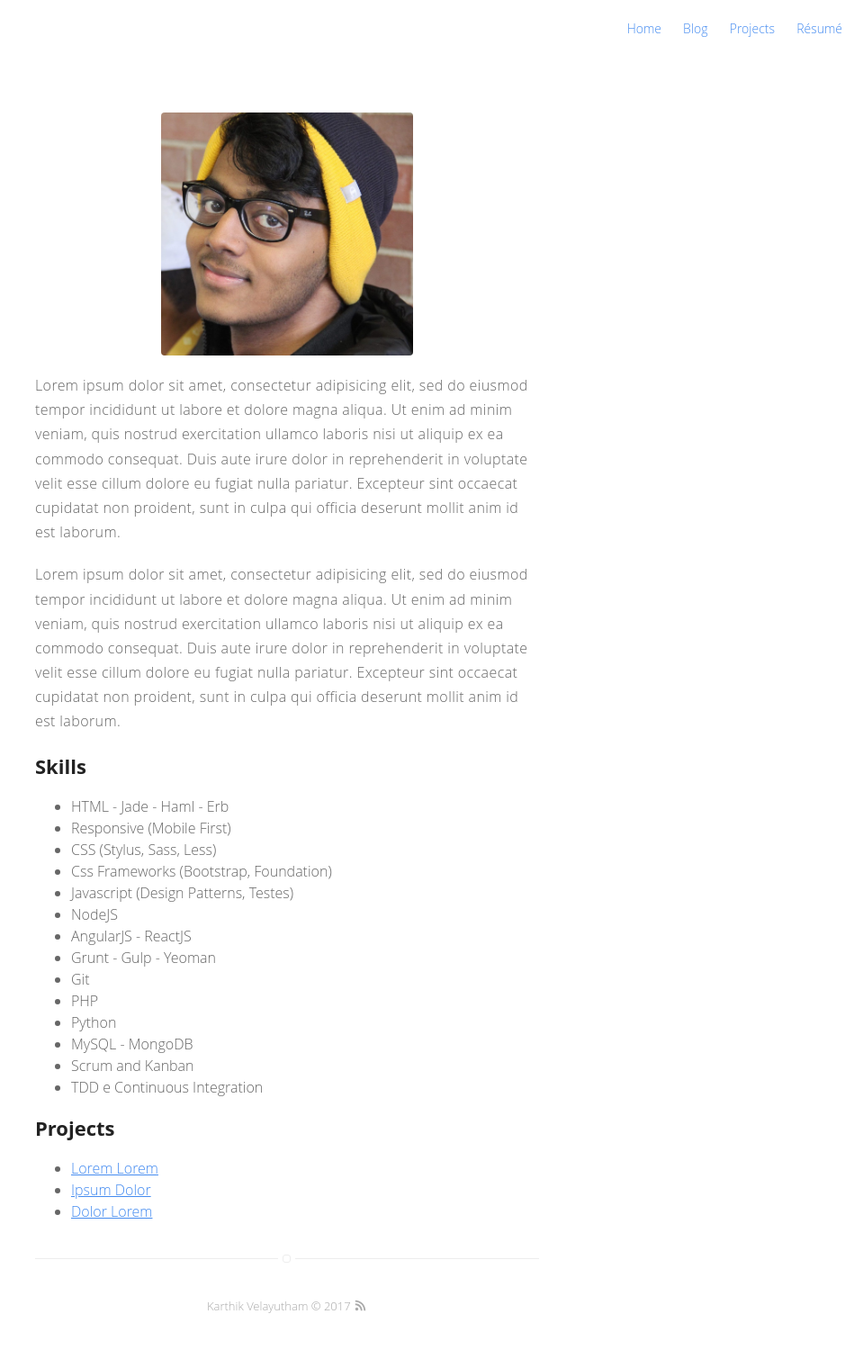
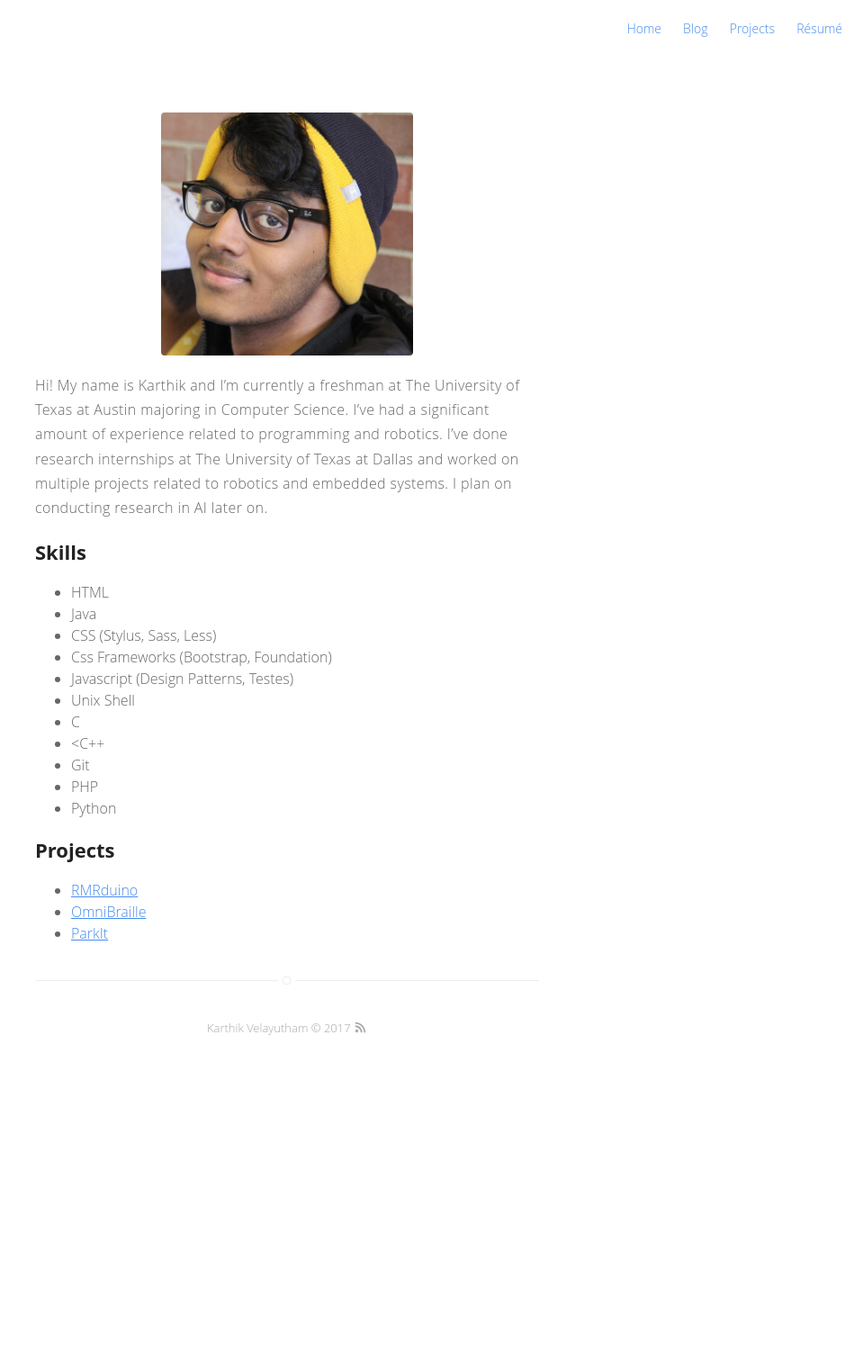
Before and after one commit to pyrito/pyrito.github.io, a Jekyll site: the page built from about.md, in a window 1280 px wide. Shown: the whole page at 90% size, without its empty margins (321-1280 px from the left). Built offline with Jekyll 4.4.1, drawn with Linux system fonts in a browser that asks for light colours; after the commit the page ends 1191 px from its top, so only the background shows below that.

Commit message:
updated the about

```diff
--- a/about.md
+++ b/about.md
@@ -4,43 +4,28 @@ layout: page
 ---
 ![Profile Image]({{ site.url }}/{{ site.picture }})
 
-<p>Lorem ipsum dolor sit amet, consectetur adipisicing elit, sed do eiusmod
-tempor incididunt ut labore et dolore magna aliqua. Ut enim ad minim veniam,
-quis nostrud exercitation ullamco laboris nisi ut aliquip ex ea commodo
-consequat. Duis aute irure dolor in reprehenderit in voluptate velit esse
-cillum dolore eu fugiat nulla pariatur. Excepteur sint occaecat cupidatat non
-proident, sunt in culpa qui officia deserunt mollit anim id est laborum.</p>
-
-<p>Lorem ipsum dolor sit amet, consectetur adipisicing elit, sed do eiusmod
-tempor incididunt ut labore et dolore magna aliqua. Ut enim ad minim veniam,
-quis nostrud exercitation ullamco laboris nisi ut aliquip ex ea commodo
-consequat. Duis aute irure dolor in reprehenderit in voluptate velit esse
-cillum dolore eu fugiat nulla pariatur. Excepteur sint occaecat cupidatat non
-proident, sunt in culpa qui officia deserunt mollit anim id est laborum.</p>
+<p>Hi! My name is Karthik and I’m currently a freshman at The University of Texas at Austin majoring in Computer Science. I’ve had a significant amount of experience related to programming and robotics. I’ve done research internships at The University of Texas at Dallas and worked on multiple projects related to robotics and embedded systems. I plan on conducting research in AI later on.</p>
 
 <h2>Skills</h2>
 
 <ul class="skill-list">
-	<li>HTML - Jade - Haml - Erb</li>
-	<li>Responsive (Mobile First)</li>
+	<li>HTML</li>
+	<li>Java</li>
 	<li>CSS (Stylus, Sass, Less)</li>
 	<li>Css Frameworks (Bootstrap, Foundation)</li>
 	<li>Javascript (Design Patterns, Testes)</li>
-	<li>NodeJS</li>
-	<li>AngularJS - ReactJS</li>
-	<li>Grunt - Gulp - Yeoman</li>
+	<li>Unix Shell</li>
+	<li>C</li>
+	<li><C++</li>
 	<li>Git</li>
 	<li>PHP</li>
 	<li>Python</li>
-	<li>MySQL - MongoDB</li>
-	<li>Scrum and Kanban</li>
-	<li>TDD e Continuous Integration</li>
 </ul>
 
 <h2>Projects</h2>
 
 <ul>
-	<li><a href="https://github.com/">Lorem Lorem</a></li>
-	<li><a href="https://github.com/">Ipsum Dolor</a></li>
-	<li><a href="https://github.com/">Dolor Lorem</a></li>
+	<li><a href="https://github.com/">RMRduino</a></li>
+	<li><a href="https://github.com/">OmniBraille</a></li>
+	<li><a href="https://github.com/">ParkIt</a></li>
 </ul>
```
